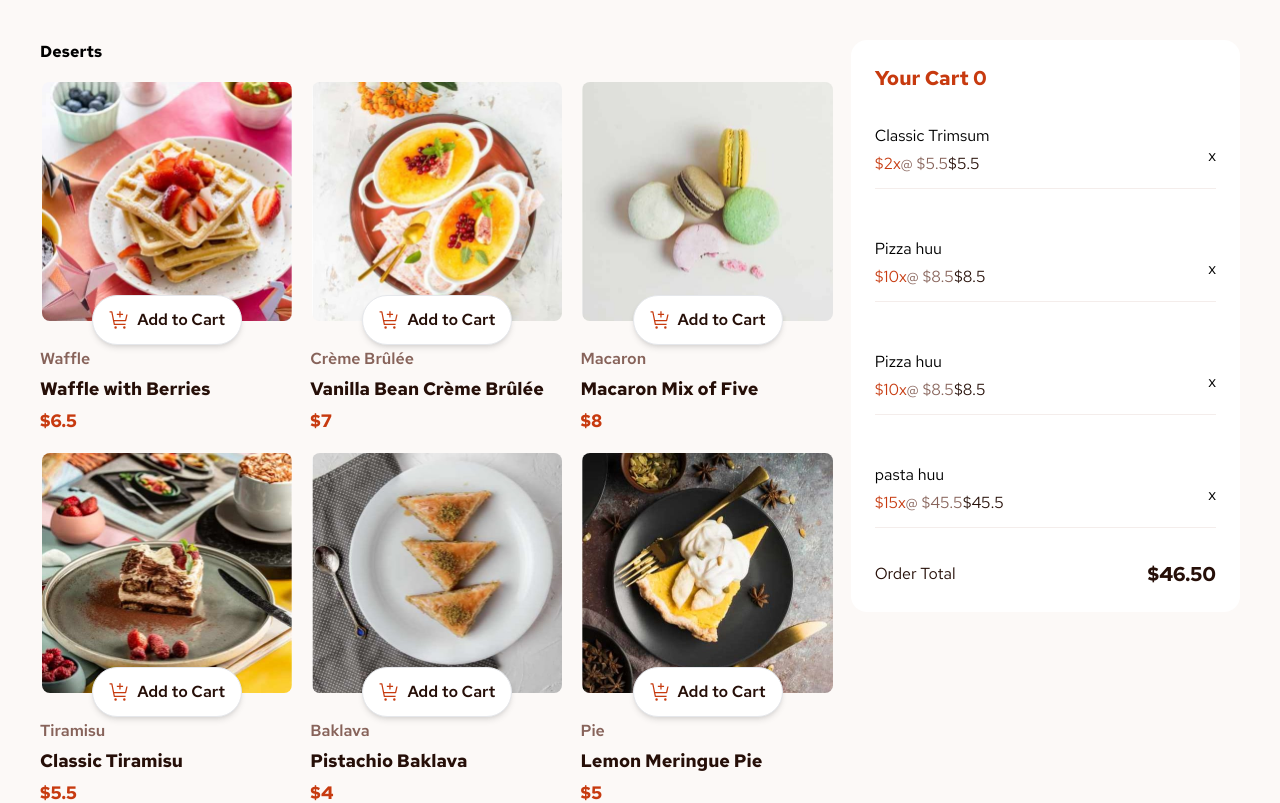
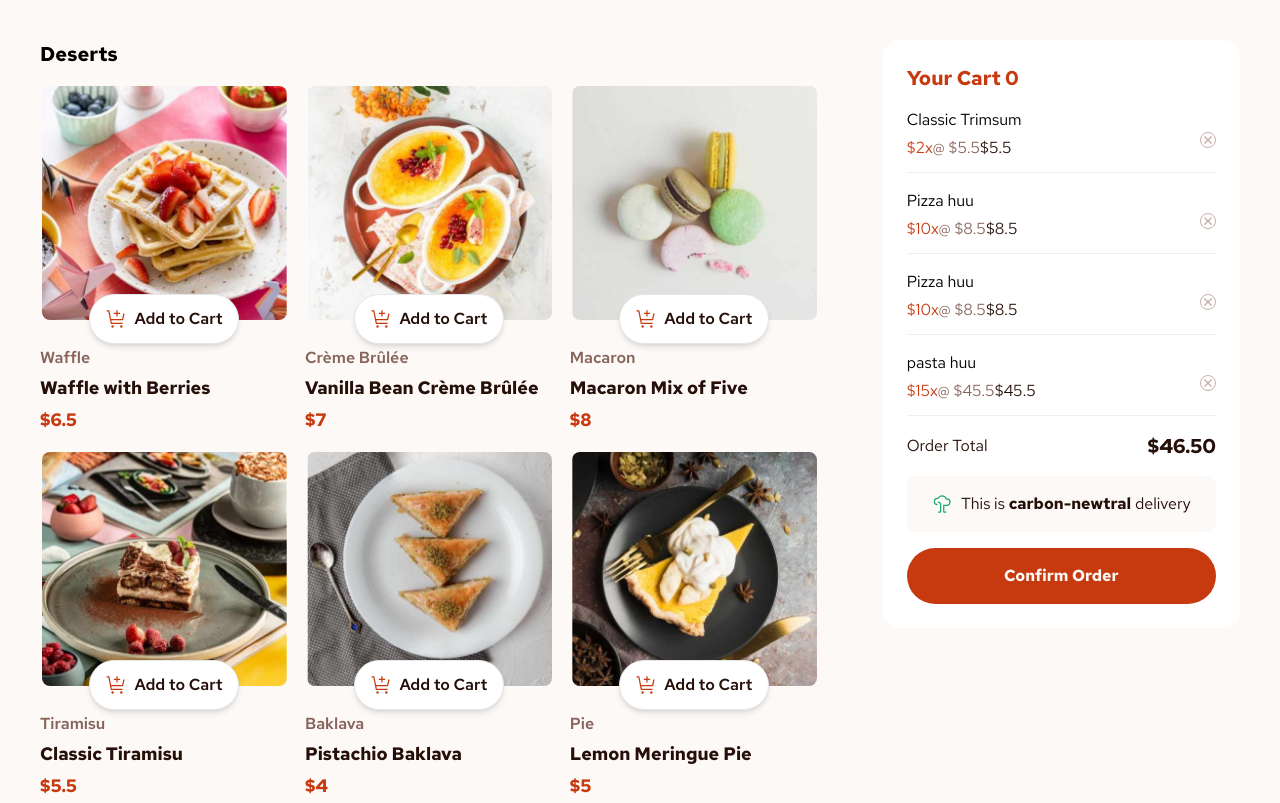
Before and after one commit to welcomepk/product-cart, a React (Vite) app: page / in a window 1280 px wide. Shown: the top 803 px of the page. Built offline with nearby package versions, Linux system fonts and the light colour scheme.

Commit message:
dev sync

```diff
--- a/src/App.tsx
+++ b/src/App.tsx
@@ -2,7 +2,7 @@ import Items from './features/items/Items'
 import Cart from './features/cart/Cart'
 
 const Layout = ({ children }: { children: React.ReactNode }) => {
-  return <div className='font-rht bg-rose-50 grid md:grid-cols-12 min-h-screen p-10 gap-2 md:gap-4' >
+  return <div className='font-rht bg-rose-50 grid md:grid-cols-12 min-h-screen p-10 gap-4 xl:gap-16' >
     {children}
   </div>
 }
@@ -10,7 +10,7 @@ function App() {
   return (
     <Layout>
       <div className=" md:col-span-8">
-        <h1 className='font-bold mb-4'>Deserts</h1>
+        <h1 className='font-bold text-xl mb-4'>Deserts</h1>
         <div className='grid sm:grid-cols-2 lg:grid-cols-3 gap-3 md:gap-4 min-h-[400px]'>
           <Items />
         </div>
--- a/src/app/store.ts
+++ b/src/app/store.ts
@@ -1,10 +1,12 @@
 import { configureStore } from '@reduxjs/toolkit'
 import itemsReducer from '../features/items/itemsSlice'
+import cartReducer from '../features/cart/cartSlice'
 
 const store = configureStore({
     reducer: {
         // Add your reducers here
         items: itemsReducer,
+        cart: cartReducer
     }
 })
 
--- a/src/features/cart/Cart.tsx
+++ b/src/features/cart/Cart.tsx
@@ -1,18 +1,24 @@
 
-import React from 'react'
-
+import { useSelector } from 'react-redux'
+import { RootState } from '../../app/store'
+import IconCarbonNeutral from "../../assets/images/icon-carbon-neutral.svg"
+import IconRemove from "../../assets/images/icon-remove-item.svg"
 interface Item {
     name: string,
     price: number,
     count: number
 }
 const CloseIcon = () => {
-    return <span>x</span>
+    return <img
+        className='border border-rose-300 hover:cursor-pointer hover:border-rose-400  p-[2px] rounded-full'
+        src={IconRemove}
+        alt="remove icon"
+    />
 }
 
 const CartItem = ({ item }: { item: Item }) => {
     return (
-        <div className='my-4 flex h-fit gap-2 items-center justify-between border-b border-rose-100'>
+        <div className=' flex h-fit gap-2 items-center justify-between border-b border-rose-100'>
             <div className=''>
                 <h3 className='mb-1'>{item.name}</h3>
                 <div className='mb-3'>
@@ -26,6 +32,9 @@ const CartItem = ({ item }: { item: Item }) => {
     )
 }
 const CartItems = () => {
+
+    const cartItems = useSelector((state: RootState) => state.cart)
+    console.log(cartItems);
 
     return (
         <>
@@ -68,6 +77,13 @@ const Cart = () => {
                 <span className='font-2 text-xl'>$46.50</span>
             </div>
 
+            {/* other info */}
+            <div className='bg-rose-50  rounded-lg 0 text-rose flex items-center justify-center gap-2 p-4'>
+                <img src={IconCarbonNeutral} alt="carbon newtral icon" />
+                <span>This is <b>carbon-newtral</b> delivery</span>
+            </div>
+            {/* confirm button */}
+            <button className='bg-red text-rose-50 p-4 font-2 rounded-full' >Confirm Order</button>
         </div>
     )
 }
--- /dev/null
+++ b/src/features/cart/cartSlice.ts
@@ -0,0 +1,20 @@
+
+import { createSlice } from '@reduxjs/toolkit'
+import { Desert, CartItem } from "../../lib/types"
+import { PayloadAction } from '@reduxjs/toolkit'
+
+const initialState: CartItem[] = []
+
+
+const cartSlice = createSlice({
+    name: 'cart',
+    initialState,
+    reducers: {
+        addToCart(state, action: PayloadAction<CartItem>) {
+            state.unshift(action.payload)
+        }
+    }
+})
+
+export const { addToCart } = cartSlice.actions
+export default cartSlice.reducer
--- a/src/features/items/Items.tsx
+++ b/src/features/items/Items.tsx
@@ -1,8 +1,8 @@
 import { useDispatch, useSelector } from "react-redux"
 import { RootState } from "../../app/store"
+
 import { Desert } from "../../lib/types"
-
-
+import { addToCart } from "../cart/cartSlice";
 import baklavaDesktop from '../../assets/images/image-baklava-desktop.jpg';
 import brownieDesktop from '../../assets/images/image-brownie-desktop.jpg';
 import macaronDesktop from '../../assets/images/image-macaron-desktop.jpg';
@@ -50,12 +50,15 @@ const imageMap: { [key: string]: string } = {
 
 const Item = ({ item }: { item: Desert }) => {
     // Function to require images dynamically
-
+    const dispatch = useDispatch()
     return (
         <div className=" overflow-hidden">
             <div className="border-2 border-transparent rounded-lg hover:border-red relative h-[2/3] ">
                 <img className="w-full rounded-lg  object-cover object-center" src={imageMap[item.image.desktop]} alt={item.name} />
-                <button className="flex justify-between gap-1 w-[75%] max-w-[150px] items-center border shadow-md absolute bg-white py-3 bottom-[-24px] rounded-full    left-[50%] translate-x-[-50%]">
+                <button
+                    onClick={() => dispatch(addToCart({ id: item.id, quantity: 1 }))}
+                    className="flex justify-between gap-1 w-[75%] max-w-[150px] items-center border shadow-md absolute bg-white py-3 bottom-[-24px] rounded-full    left-[50%] translate-x-[-50%]"
+                >
                     <img className="pl-4" src={CartIcon} alt="cart icon" />
                     <span className=" text-rose font-1 text-nowrap mr-4">Add to Cart</span>
                 </button>
--- a/src/lib/data.json
+++ b/src/lib/data.json
@@ -1,5 +1,6 @@
 [
     {
+        "id": "1",
         "image": {
             "thumbnail": "image-waffle-thumbnail.jpg",
             "mobile": "image-waffle-mobile.jpg",
@@ -11,6 +12,7 @@
         "price": 6.50
     },
     {
+        "id": "2",
         "image": {
             "thumbnail": "image-creme-brulee-thumbnail.jpg",
             "mobile": "image-creme-brulee-mobile.jpg",
@@ -22,6 +24,7 @@
         "price": 7.00
     },
     {
+        "id": "3",
         "image": {
             "thumbnail": "image-macaron-thumbnail.jpg",
             "mobile": "image-macaron-mobile.jpg",
@@ -33,6 +36,7 @@
         "price": 8.00
     },
     {
+        "id": "4",
         "image": {
             "thumbnail": "image-tiramisu-thumbnail.jpg",
             "mobile": "image-tiramisu-mobile.jpg",
@@ -44,6 +48,7 @@
         "price": 5.50
     },
     {
+        "id": "5",
         "image": {
             "thumbnail": "image-baklava-thumbnail.jpg",
             "mobile": "image-baklava-mobile.jpg",
@@ -55,6 +60,7 @@
         "price": 4.00
     },
     {
+        "id": "6",
         "image": {
             "thumbnail": "image-meringue-thumbnail.jpg",
             "mobile": "image-meringue-mobile.jpg",
@@ -66,6 +72,7 @@
         "price": 5.00
     },
     {
+        "id": "7",
         "image": {
             "thumbnail": ".image-cake-thumbnail.jpg",
             "mobile": "image-cake-mobile.jpg",
@@ -77,6 +84,7 @@
         "price": 4.50
     },
     {
+        "id": "8",
         "image": {
             "thumbnail": "image-brownie-thumbnail.jpg",
             "mobile": "image-brownie-mobile.jpg",
@@ -88,6 +96,7 @@
         "price": 4.50
     },
     {
+        "id": "9",
         "image": {
             "thumbnail": "image-panna-cotta-thumbnail.jpg",
             "mobile": "image-panna-cotta-mobile.jpg",
--- a/src/lib/types.ts
+++ b/src/lib/types.ts
@@ -7,8 +7,14 @@ export type Image = {
 }
 
 export type Desert = {
+    id: string,
     image: Image,
     name: string,
     category: string,
     price: number
 }
+
+export interface CartItem {
+    id: string,
+    quantity: number
+}
```
Also changed, not shown: src/features/cart/cartSlice.js (deleted).
